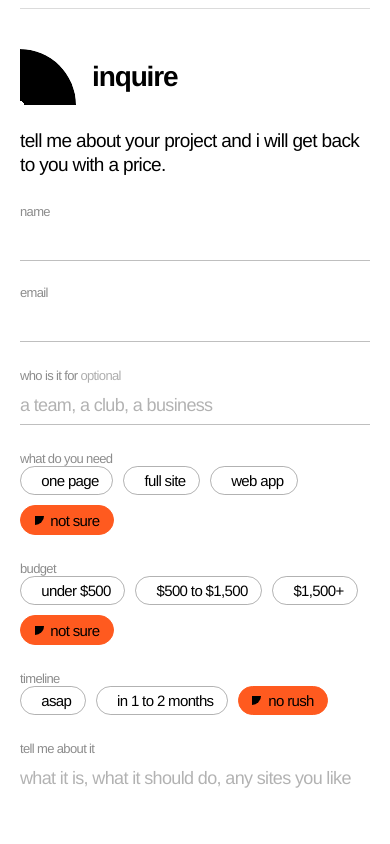
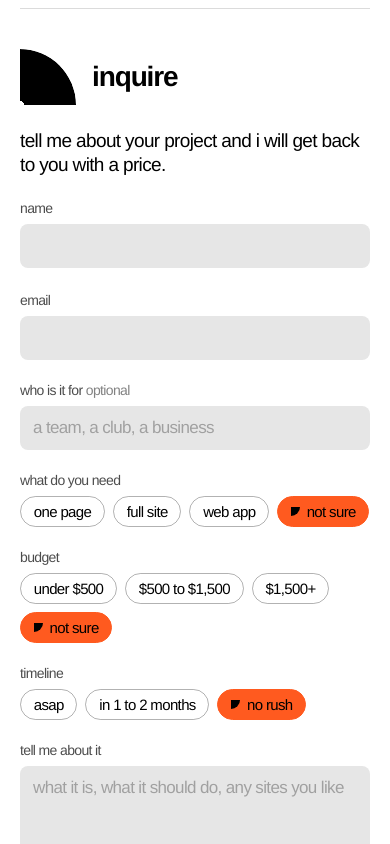
Before and after one commit to nesetkab/nesetk, a SvelteKit app: page /studio in a window 390 px wide. Shown: the part 3160-4004 px from the top of the page. Built offline with nearby package versions, Linux system fonts and the light colour scheme.

Commit message:
tidy up studio form spacing

```diff
--- a/src/routes/studio/+page.svelte
+++ b/src/routes/studio/+page.svelte
@@ -565,13 +565,13 @@
 	.field {
 		display: flex;
 		flex-direction: column;
-		gap: calc(4 * var(--u));
+		gap: calc(8 * var(--u));
 	}
 
 	.field > span,
 	legend {
-		font-size: calc(15 * var(--u));
-		color: var(--muted);
+		font-size: calc(16 * var(--u));
+		color: color-mix(in srgb, var(--fg) 70%, transparent);
 	}
 
 	em {
@@ -582,18 +582,19 @@
 	.field input,
 	.field textarea {
 		width: 100%;
-		padding: calc(8 * var(--u)) 0;
+		padding: calc(12 * var(--u)) calc(14 * var(--u));
 		font: inherit;
-		font-size: calc(22 * var(--u));
+		font-size: calc(20 * var(--u));
 		letter-spacing: inherit;
 		color: var(--fg);
-		background: transparent;
-		border: 0;
-		border-bottom: 1.5px solid color-mix(in srgb, var(--fg) 25%, transparent);
-		border-radius: 0;
+		background: var(--faint);
+		border: 1.5px solid transparent;
+		border-radius: 8px;
 		outline: none;
 		resize: vertical;
-		transition: border-color 0.25s ease;
+		transition:
+			border-color 0.25s ease,
+			background-color 0.25s ease;
 	}
 
 	.field input::placeholder,
@@ -603,19 +604,21 @@
 
 	.field input:focus,
 	.field textarea:focus {
-		border-bottom-color: var(--accent);
+		border-color: var(--accent);
+		background: var(--bg);
 	}
 
 	.field input:user-invalid,
 	.field textarea:user-invalid {
-		border-bottom-color: #ff4d4d;
+		border-color: #ff4d4d;
 	}
 
 	fieldset {
 		border: 0;
-		display: flex;
-		flex-direction: column;
-		gap: calc(10 * var(--u));
+	}
+
+	legend {
+		margin-bottom: calc(8 * var(--u));
 	}
 
 	.chips {
@@ -637,7 +640,6 @@
 	.chip span {
 		display: inline-flex;
 		align-items: center;
-		gap: 0.45em;
 		padding: 0.35em 0.9em;
 		font-size: calc(18 * var(--u));
 		border: 1.5px solid color-mix(in srgb, var(--fg) 30%, transparent);
@@ -652,12 +654,14 @@
 	.chip i {
 		width: 0;
 		height: 0.6em;
+		margin-right: 0;
 		background: currentColor;
 		border-radius: 0 0 100% 0;
 		scale: 0;
 		rotate: -180deg;
 		transition:
 			width 0.3s var(--out),
+			margin-right 0.3s var(--out),
 			scale 0.45s var(--spring),
 			rotate 0.45s var(--spring);
 	}
@@ -674,6 +678,7 @@
 
 	.chip input:checked + span i {
 		width: 0.6em;
+		margin-right: 0.45em;
 		scale: 1;
 		rotate: 0deg;
 	}
@@ -825,18 +830,28 @@
 			font-size: 19px;
 		}
 
+		.inquiry {
+			gap: 22px;
+		}
+
 		.field > span,
 		legend {
-			font-size: 13px;
+			font-size: 14px;
 		}
 
 		.field input,
 		.field textarea {
-			font-size: 18px;
+			font-size: 17px;
+			padding: 11px 12px;
+		}
+
+		.chips {
+			gap: 8px;
 		}
 
 		.chip span {
 			font-size: 15px;
+			padding: 0.4em 0.85em;
 		}
 
 		.send {
```
